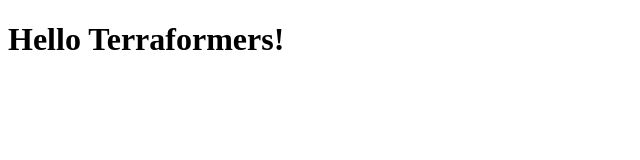
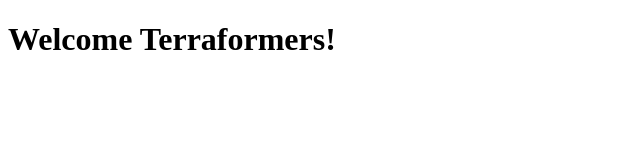
Before and after one commit to Deedeo/terraform-beginner-bootcamp-2023, a plain HTML site: page public/index.html in a window 1280 px wide. Shown: the whole page, without its empty margins (0-640 px from the left). Drawn offline with Linux system fonts and the light colour scheme.

Commit message:
#33 making changes to allow mw close the issue.

```diff
--- a/public/index.html
+++ b/public/index.html
@@ -6,6 +6,6 @@
     <title>Hello Terraformers</title>
 </head>
 <body>
-    <h1>Hello Terraformers!</h1>
+    <h1>Welcome Terraformers!</h1>
 </body>
 </html>
```
